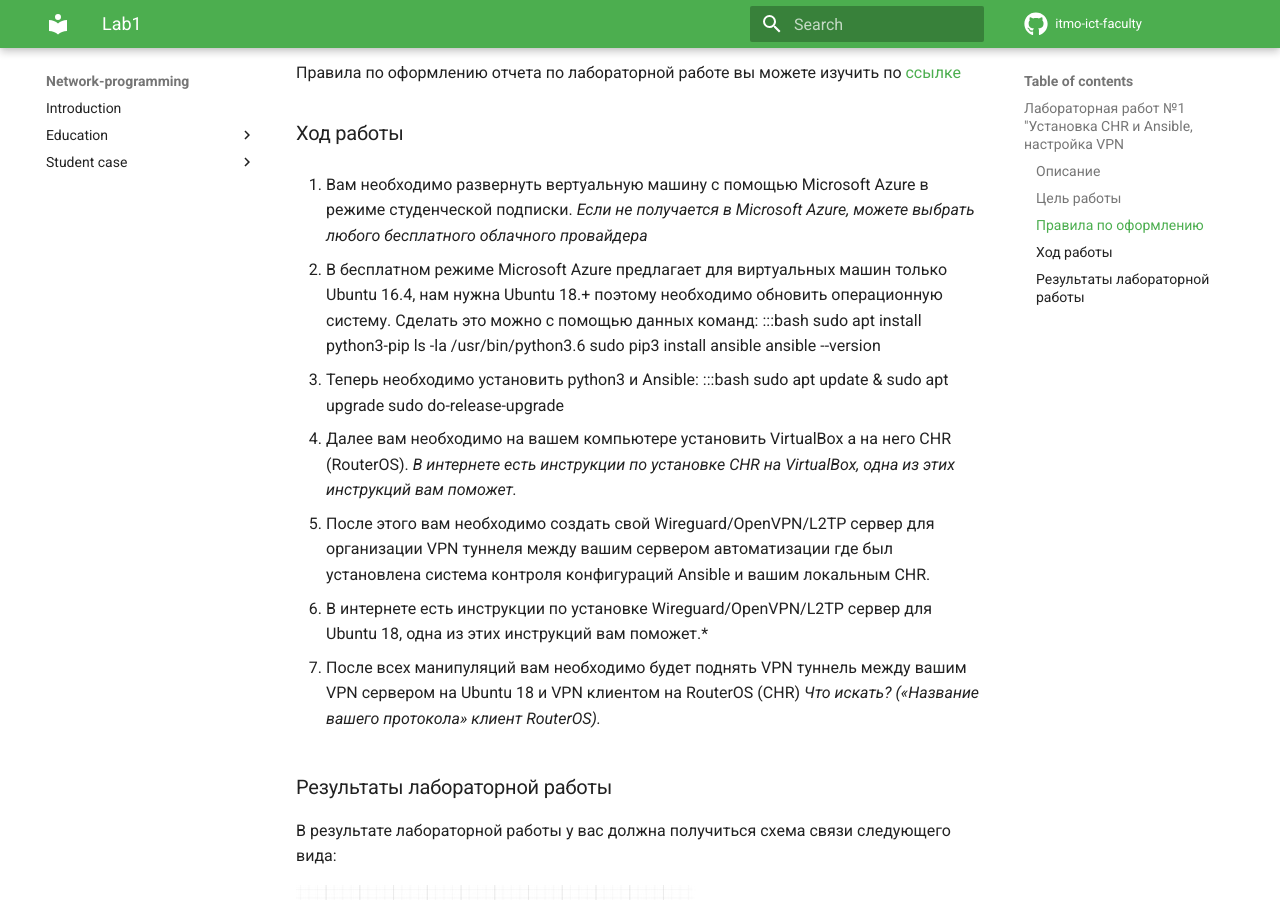
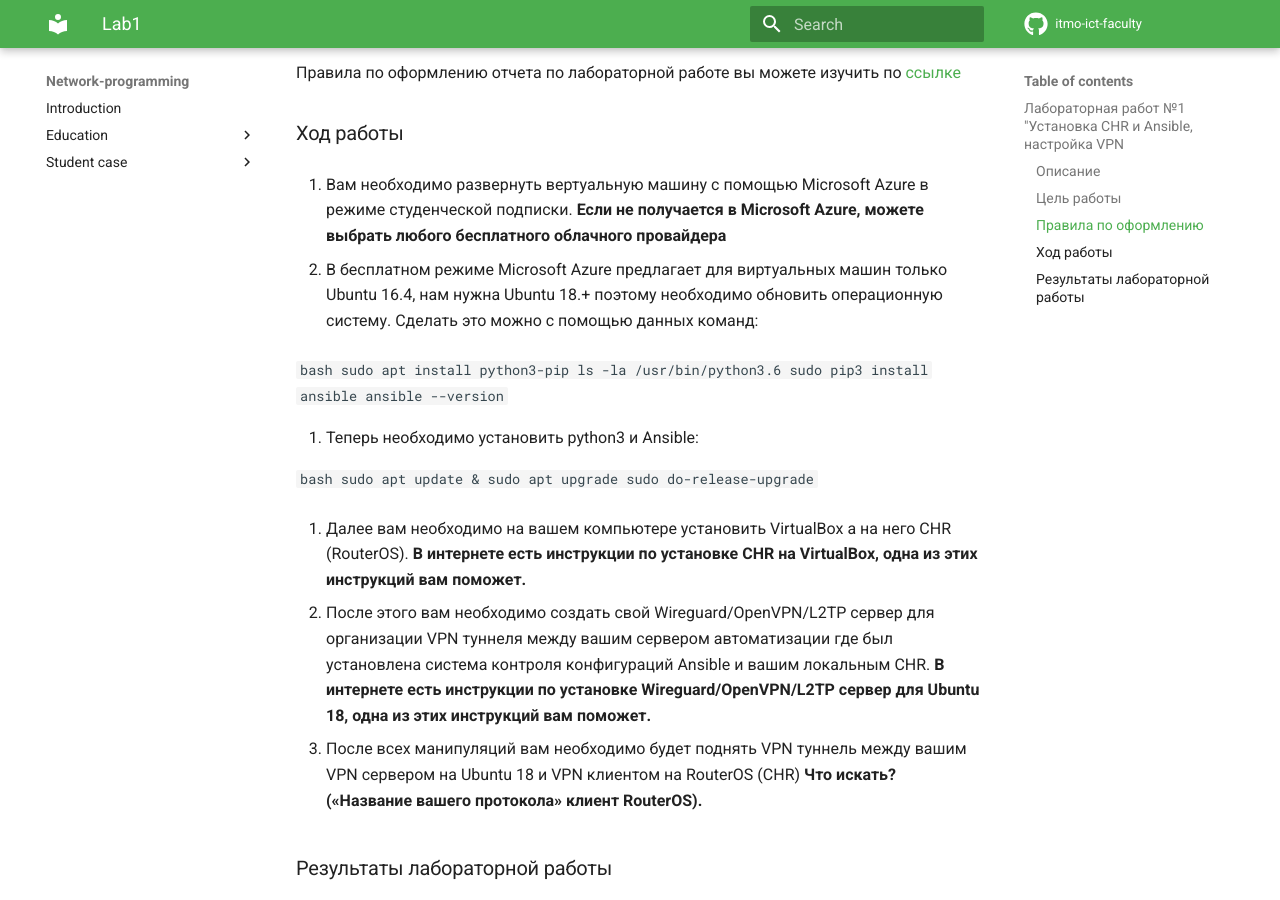
Before and after one commit to itmo-ict-faculty/network-programming, an MkDocs documentation site: the page built from docs/education/labs2022_2023/lab1/lab1.md, in a window 1280 px wide and 900 px high, scrolled down 561 px. Built offline with MkDocs 1.6.1 and Material for MkDocs 9.7.7, drawn with Linux system fonts in a browser that asks for light colours; comment, search, counter and statistics services are not loaded; some of the changed lines change nothing that is shown.

Commit message:
Update lab1.md

````diff
--- a/docs/education/labs2022_2023/lab1/lab1.md
+++ b/docs/education/labs2022_2023/lab1/lab1.md
@@ -15,30 +15,33 @@
 ### Ход работы
 
 1. Вам необходимо развернуть вертуальную машину с помощью Microsoft Azure в режиме студенческой подписки.
-   *Если не получается в Microsoft Azure, можете выбрать любого бесплатного облачного провайдера*
+   **Если не получается в Microsoft Azure, можете выбрать любого бесплатного облачного провайдера**
 
 2. В бесплатном режиме Microsoft Azure предлагает для виртуальных машин только Ubuntu 16.4, нам нужна Ubuntu 18.+ поэтому необходимо обновить операционную систему. Сделать это можно с помощью данных команд:
-   :::bash
+
+   ```bash
    sudo apt install python3-pip
    ls -la /usr/bin/python3.6
    sudo pip3 install ansible
    ansible --version
-
+   ```
 
 3. Теперь необходимо установить python3 и Ansible:
-   :::bash
+
+   ```bash
    sudo apt update & sudo apt upgrade
    sudo do-release-upgrade
+   ```
 
 
 4. Далее вам необходимо на вашем компьютере установить VirtualBox а на него CHR (RouterOS).
-   *В интернете есть инструкции по установке CHR на VirtualBox, одна из этих инструкций вам поможет.*
+   **В интернете есть инструкции по установке CHR на VirtualBox, одна из этих инструкций вам поможет.**
 
 5. После этого вам необходимо создать свой Wireguard/OpenVPN/L2TP сервер для организации VPN туннеля между вашим сервером автоматизации где был установлена система контроля конфигураций Ansible и вашим локальным CHR.
-  * В интернете есть инструкции по установке Wireguard/OpenVPN/L2TP сервер для Ubuntu 18, одна из этих инструкций вам поможет.*
+  **В интернете есть инструкции по установке Wireguard/OpenVPN/L2TP сервер для Ubuntu 18, одна из этих инструкций вам поможет.**
 
 6. После всех манипуляций вам необходимо будет поднять VPN туннель между вашим VPN сервером на Ubuntu 18 и VPN клиентом на RouterOS (CHR)
-   *Что искать? («Название вашего протокола» клиент RouterOS).*
+   **Что искать? («Название вашего протокола» клиент RouterOS).**
 
 ### Результаты лабораторной работы
 В результате лабораторной работы у вас должна получиться схема связи следующего вида:
````
